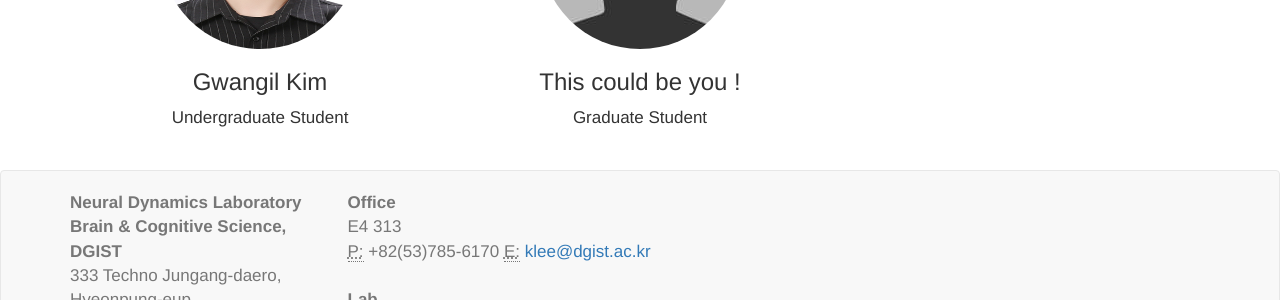
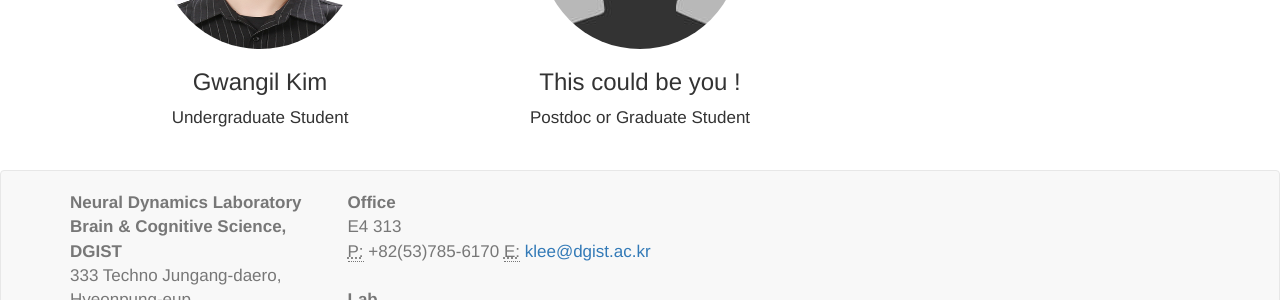
Before and after one commit to kleelab/kleelab.github.io, a Jekyll site: the page built from people.html, in a window 1280 px wide. Shown: the part 583-883 px from the top of the page. Built offline with Jekyll 4.4.1, drawn with Linux system fonts in a browser that asks for light colours; nearby versions of some CDN libraries; a style sheet for code colours, icons or effects is not loaded.

Commit message:
Update people.yml

```diff
--- a/_data/people.yml
+++ b/_data/people.yml
@@ -17,5 +17,5 @@
   photo: "/images/Gwangil Kim.jpg"
 
 - name: "This could be you !"
-  role: Graduate Student
+  role: Postdoc or Graduate Student
   photo: "/images/Rock.jpg"
```
